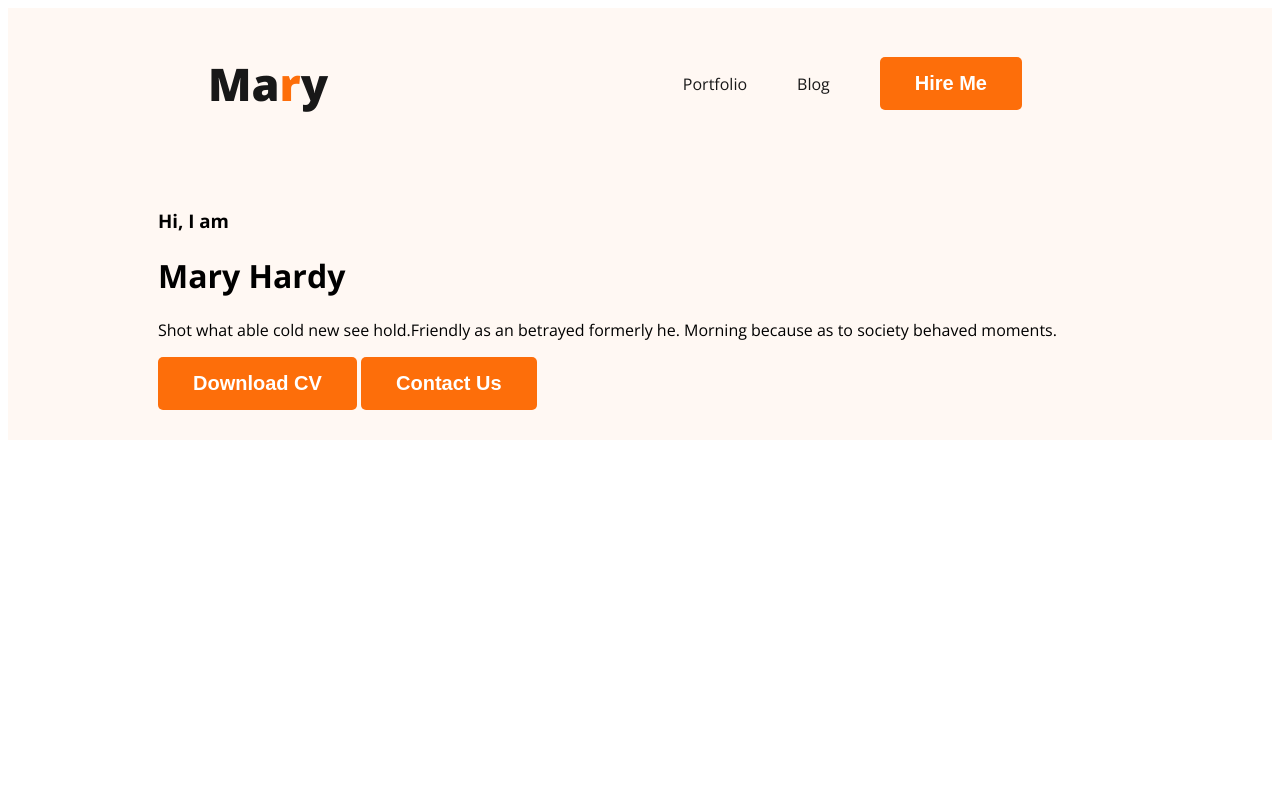
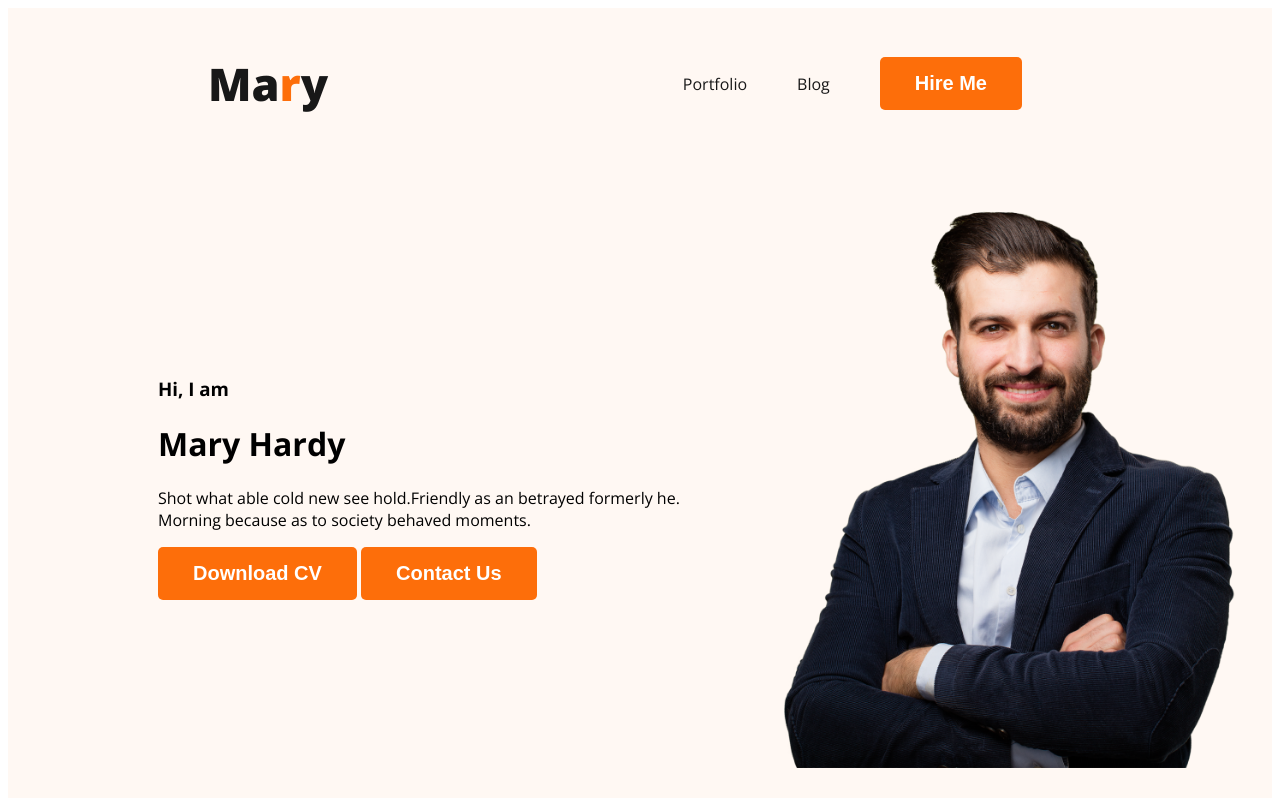
Before and after one commit to rabiul-alam95/webdeveloper-portfolio, a plain HTML site: page index.html in a window 1280 px wide. Drawn offline with nearby package versions, Linux system fonts and the light colour scheme.

Commit message:
added new image

```diff
--- a/index.html
+++ b/index.html
@@ -20,7 +20,7 @@
                      </ul>
               </nav>
               <div class="banner">
-                     <div>
+                     <div class="banner-content">
                             <h3 class="banner-greeting">Hi, I  am</h3>
                             <h1 class="banner-title">Mary Hardy</h1>
                             <p>Shot what able cold new see hold.Friendly as an betrayed formerly he. Morning because as to society behaved moments.</p>
@@ -28,6 +28,7 @@
                             <button class="btn-primary"> Contact Us</button>
 
                      </div>
+                     <img class="profile-pic" src="images/hardy.png" alt="">
               </div>
        </header>
        <main></main>
--- a/styles/portfolio.css
+++ b/styles/portfolio.css
@@ -48,4 +48,9 @@ nav a{
 }
 .banner{
           padding: 30px 30px 30px 150px;
+          display: flex;
+          align-items: center;
 }
+.banner .profile-pic{
+          width:500px;
+}
```
